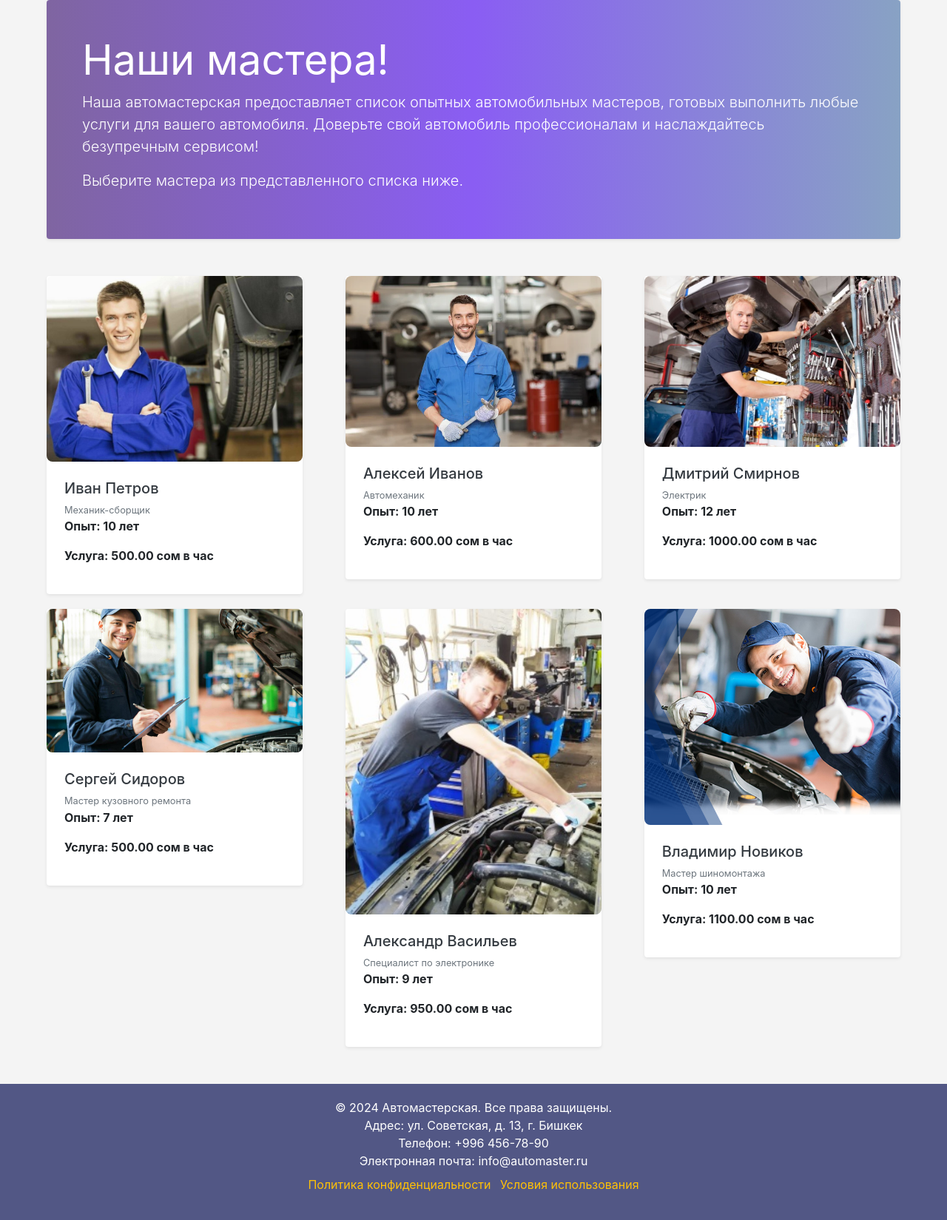
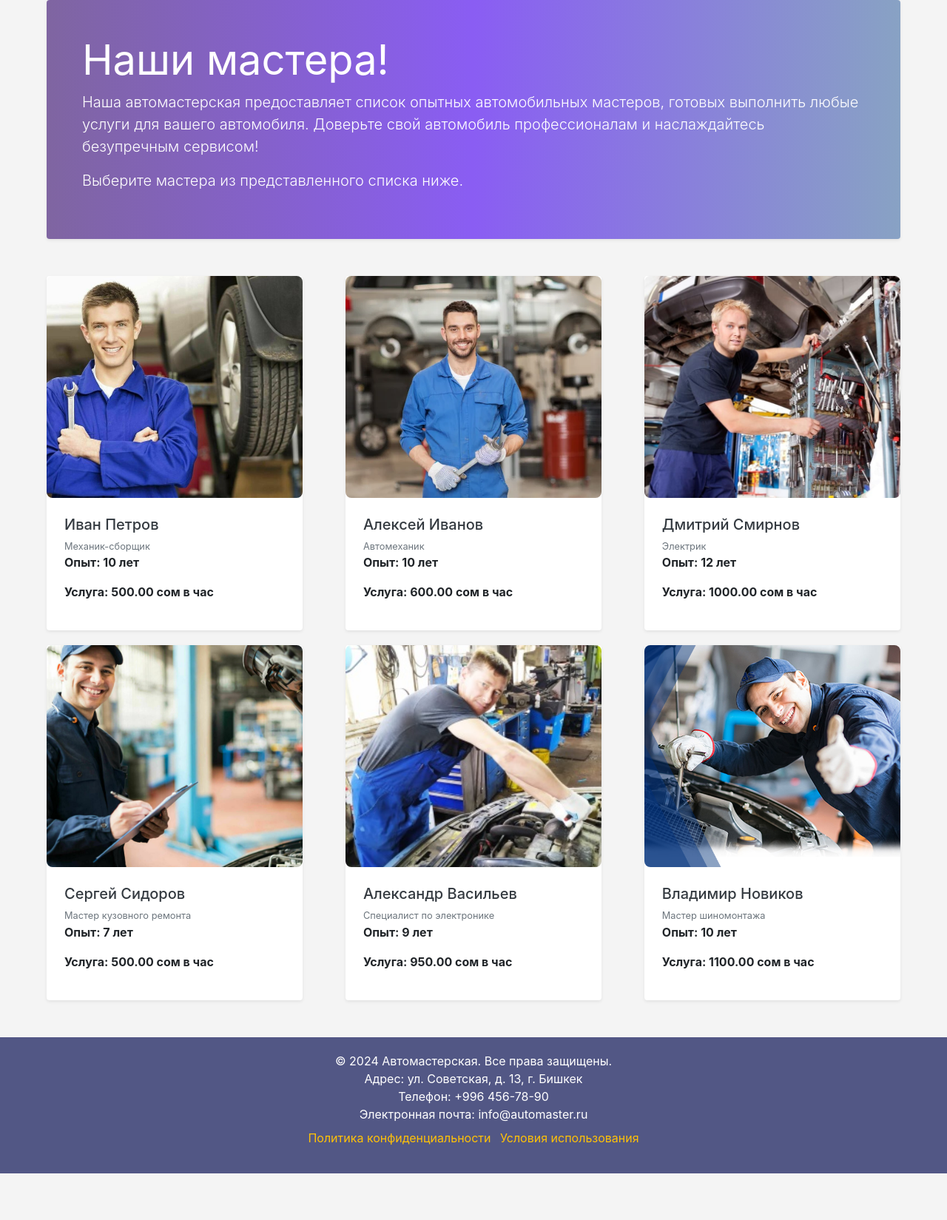
Before and after one commit to cruelrin/car_workshop, a Django app: page /masters/ in a window 1280 px wide. Shown: the whole page at 74% size. After the commit the page ends 1586 px from the top, so only its background shows below. Run offline with Django 5.2, Linux system fonts and the light colour scheme; data comes from the database, SQL or seed files in the repository; both versions use the stored data as it was after the commit; some libraries are stand-ins or nearby versions.

Commit message:
master list заканчиваю

```diff
--- a/workshop/templates/workshop/master_list.html
+++ b/workshop/templates/workshop/master_list.html
@@ -59,7 +59,8 @@
 
         .gallery-menu img {
             width: 100%;
-            height: auto;
+            height: 300px;
+            object-fit: cover;
             border-radius: 8px;
         }
 
```
Also changed, not shown: db.sqlite3, media/images/3_1.jpg (added), media/images/a21e5100aa8082b161173c28764b2dcf.jpg (added), media/images/aleksej-master-priemshchik-sto-js-service-v-g-pushkin-pavilon-urickogo-1.jpeg (added), media/images/car-mech-1.jpg.pagespeed.ce.UgDfGuWOEt.jpg (added), media/images/depositphotos_128416154-stock-photo-auto-mechanic-or-smith-with.jpg (added), media/images/petr-motorist-vysshego-klassa-js-service.jpeg (added).
